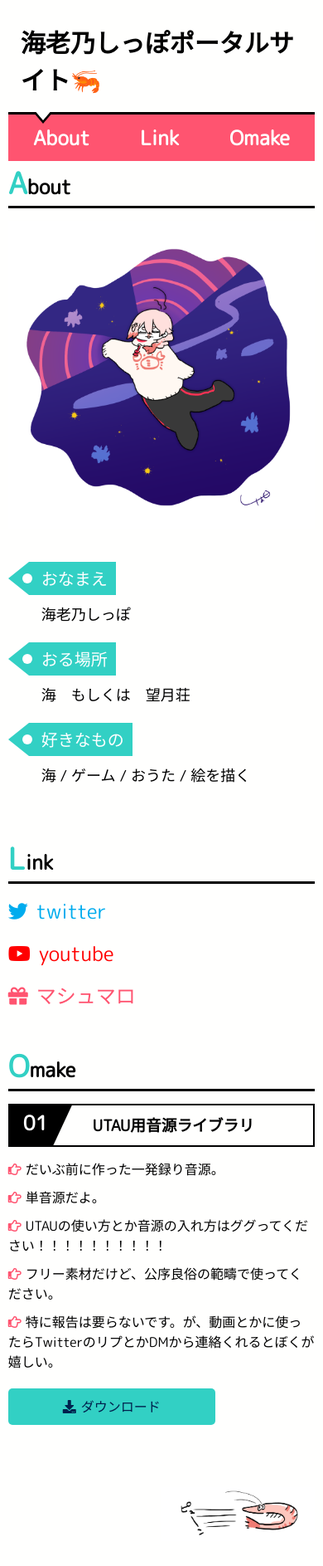
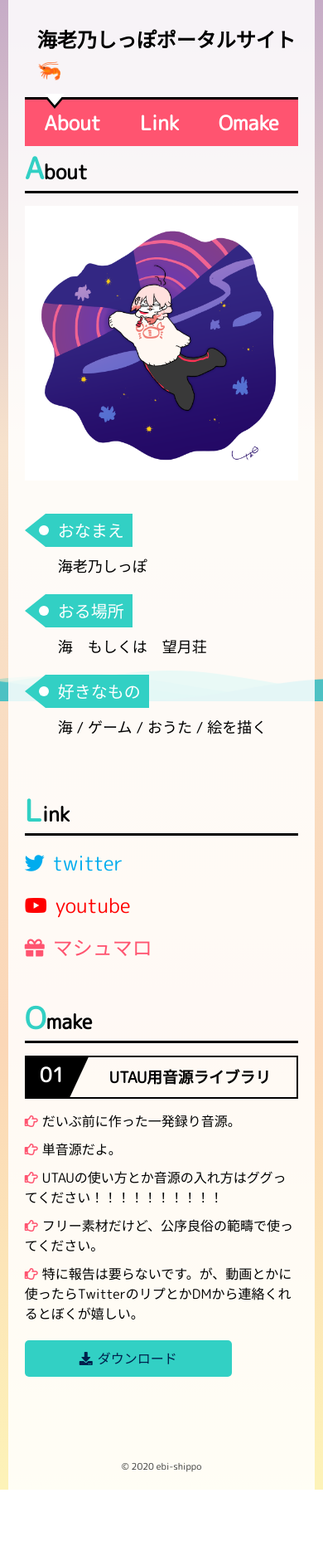
Before and after one commit to okome-on-fire/ebi-shippo, a plain HTML site: page index.html in a window 390 px wide. Shown: the whole page at 83% size. After the commit the page ends 1795 px from the top, so only its background shows below. Drawn offline with nearby package versions, Linux system fonts and the light colour scheme.

Commit message:
背景のアニメーションを追加

```diff
--- a/index.html
+++ b/index.html
@@ -98,12 +98,31 @@
             </div>
         </div>
 
+        <footer>
+            <p class="copyright">&copy; 2020 ebi-shippo </p>
+        </footer>
     </div>
 
     <div id="page-top">
         <a href="#top"><i class="fas fa-chevron-up"></i></a>
     </div>
 
+    <!--Waves Container-->
+    <div class="wave-box">
+        <svg class="waves" xmlns="http://www.w3.org/2000/svg" xmlns:xlink="http://www.w3.org/1999/xlink" viewBox="0 24 150 28" preserveAspectRatio="none" shape-rendering="auto">
+            <defs>
+                <path id="gentle-wave" d="M-160 44c30 0 58-18 88-18s 58 18 88 18 58-18 88-18 58 18 88 18 v44h-352z" />
+            </defs>
+            <g class="parallax">
+                <use xlink:href="#gentle-wave" x="48" y="0" fill="rgba(50,208,196,0.7" />
+                <use xlink:href="#gentle-wave" x="48" y="3" fill="rgba(50,208,196,0.5)" />
+                <use xlink:href="#gentle-wave" x="48" y="5" fill="rgba(50,208,196,0.3)" />
+                <use xlink:href="#gentle-wave" x="48" y="7" fill="#4DC1C3" />
+            </g>
+        </svg>
+    </div>
+    <!--Waves end-->
+
 </body>
 
 </html>
--- /dev/null
+++ b/scss/_animate.scss
@@ -0,0 +1,60 @@
+.waves {
+    position: relative;
+    width: 100%;
+    height: 15vh;
+    margin-bottom: -7px;
+    min-height: 100px;
+    max-height: 150px;
+}
+
+
+/* Animation */
+
+.parallax>use {
+    animation: move-forever 25s cubic-bezier(.55, .5, .45, .5) infinite;
+}
+
+.parallax>use:nth-child(1) {
+    animation-delay: -2s;
+    animation-duration: 7s;
+}
+
+.parallax>use:nth-child(2) {
+    animation-delay: -3s;
+    animation-duration: 10s;
+}
+
+.parallax>use:nth-child(3) {
+    animation-delay: -4s;
+    animation-duration: 13s;
+}
+
+.parallax>use:nth-child(4) {
+    animation-delay: -5s;
+    animation-duration: 20s;
+}
+
+@keyframes move-forever {
+    0% {
+        transform: translate3d(-90px, 0, 0);
+    }
+    100% {
+        transform: translate3d(85px, 0, 0);
+    }
+}
+
+
+/*Shrinking for mobile*/
+
+@media (max-width: 768px) {
+    .waves {
+        height: 40px;
+        min-height: 40px;
+    }
+    .content {
+        height: 30vh;
+    }
+    h1 {
+        font-size: 24px;
+    }
+}
--- a/scss/_common.scss
+++ b/scss/_common.scss
@@ -1,7 +1,7 @@
 @import 'reset';
 @import 'color';
 body {
-    background: $background;
+    background: linear-gradient(to bottom, #C6ACC7, #F7E2CC 30%, #FBD7B7 70%, #FDF3B8);
     font-family: "M PLUS Rounded 1c";
     font-size: 16px;
 }
@@ -30,6 +30,20 @@ a {
         border-radius: 100px;
         text-align: center;
         vertical-align: middle;
+        &::after {
+            content: '';
+            display: block;
+            position: absolute;
+            z-index: -1;
+            top: 0;
+            left: 0;
+            width: 100%;
+            height: 100%;
+            background-color: rgba(0, 0, 0, 0.3);
+            filter: blur(15px);
+            transform: translateY(10px) scale(1.05);
+            mix-blend-mode: multiply;
+        }
     }
     i {
         color: #fff;
@@ -40,9 +54,10 @@ a {
 .c-mainBox {
     width: 95%;
     max-width: 800px;
-    margin: 30px auto;
-    padding-bottom: 100px;
-    background: url('../images/head.png') no-repeat bottom right / 50%;
+    margin: 0 auto;
+    padding: 30px 20px 0;
+    box-sizing: border-box;
+    background: rgba(255, 255, 255, 0.85);
 }
 
 h1 {
@@ -88,3 +103,13 @@ h2 {
 .c-contents {
     margin-bottom: 40px;
 }
+
+footer {
+    padding: 60px 0 20px;
+    text-align: center;
+}
+
+.copyright {
+    font-size: 11px;
+    color: #333;
+}
--- a/scss/top.scss
+++ b/scss/top.scss
@@ -1,4 +1,5 @@
 @import 'common';
+@import 'animate';
 .nav {
     &_list {
         display: flex;
@@ -144,3 +145,11 @@
         }
     }
 }
+
+.wave-box {
+    position: fixed;
+    z-index: -1;
+    bottom: 0;
+    left: 0;
+    width: 100%;
+}
```
Also changed, not shown: css/top.css.
